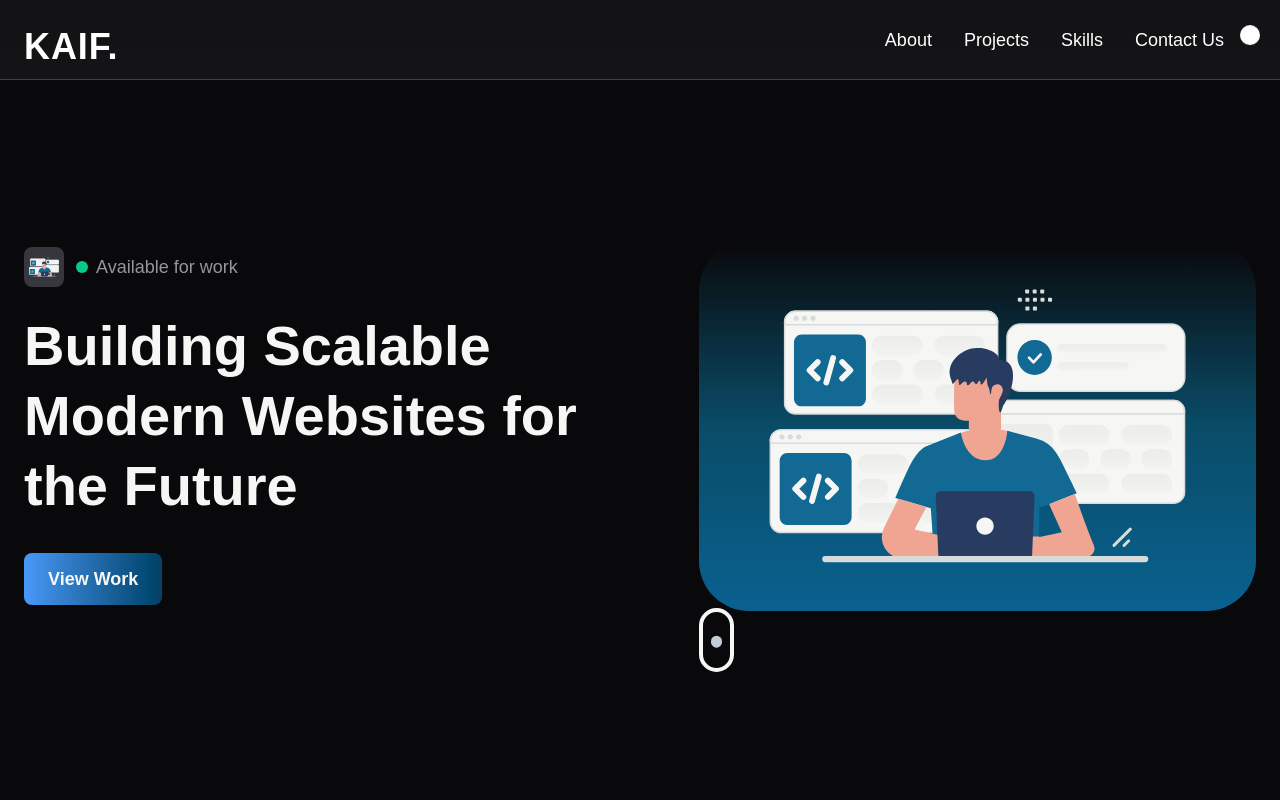
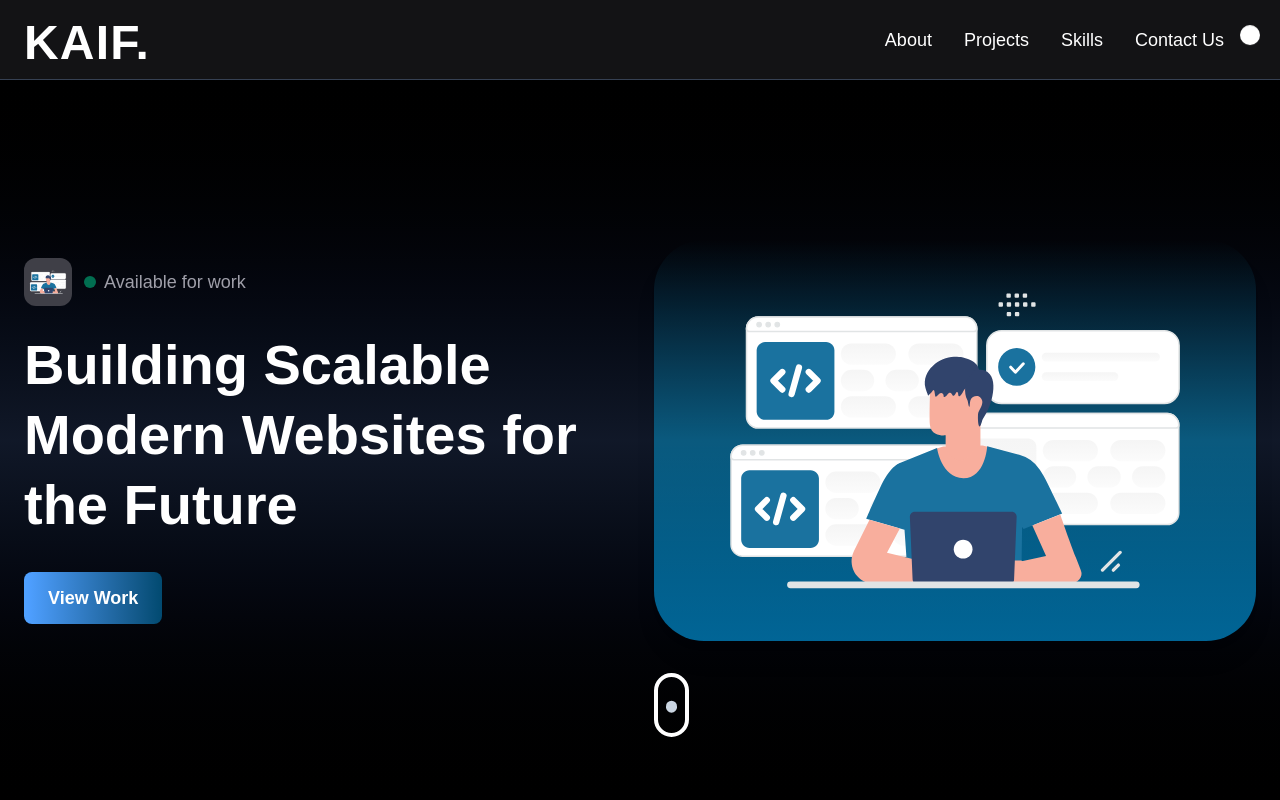
Before and after one commit to kaiwebcode/Kaif-Portfolio, a Next.js app: page / in a window 1280 px wide. Shown: the top 800 px of the page. Built offline with nearby package versions, Linux system fonts and the light colour scheme.

Commit message:
Code Initial

```diff
--- a/app/components/Experience.tsx
+++ b/app/components/Experience.tsx
@@ -35,10 +35,10 @@ const ExperienceCard = ({ experience }: { experience: ExperienceType }) => {
                 <div className='flex justify-center items-center w-full h-full '>
                     <Image
                         src={experience.icon.startsWith("/") ? experience.icon : `/assets/${experience.icon}`}
-                        alt={experience.company_name}
-                        width={60} // Adjust size as needed
-                        height={60} // Adjust size as needed
-                        className='w-[60%] h-[60%] object-contain text-white'
+                        alt={experience.title}
+                        width={70} // Adjust size as needed
+                        height={70} // Adjust size as needed
+                        className='w-[70%] h-[70%] object-contain text-white'
                     />
                 </div>
             }
@@ -75,7 +75,7 @@ const Experience = () => {
 
             <div className='mt-10 flex flex-col'>
                 <VerticalTimeline>
-                    {experiences.map((experience: ExperienceType, index: number) => (
+                    {experiences.map((experience, index: number) => (
                         <ExperienceCard key={`experience-${index}`} experience={experience} />
                     ))}
                 </VerticalTimeline>
--- a/app/components/Header.tsx
+++ b/app/components/Header.tsx
@@ -25,7 +25,7 @@ function Header() {
                 <div className="max-w-screen-2xl w-full mx-auto flex justify-between items-center">
                     {/* Logo */}
                     <h1 className="font-bold text-white">
-                    <Link href="/" className="text-4xl tracking-wide">KAIF.</Link>
+                        <Link href="/" className="lg:text-5xl text-4xl tracking-wide">KAIF.</Link>
                     </h1>
 
                     {/* Desktop Navigation */}
--- a/app/components/Hero.tsx
+++ b/app/components/Hero.tsx
@@ -18,13 +18,18 @@ function Hero() {
     }
   }, []);
 
+  const scrollToAbout = (e: React.MouseEvent<HTMLAnchorElement, MouseEvent>) => {
+    e.preventDefault();
+    const aboutSection = document.querySelector("#about");
+    if (aboutSection) {
+      aboutSection.scrollIntoView({ behavior: "smooth", block: "start" });
+    }
+  };
+
   return (
-    <section className="text-white mix-blend-difference py-10 lg:py-48">
+    <section className="relative text-white py-16 lg:py-48 bg-gradient-to-b from-black via-gray-900 to-black">
       <div className="flex flex-col-reverse lg:flex-row items-center gap-12 px-6 mx-auto lg:gap-16 xl:max-w-7xl">
-        {/* <div className="flex flex-col justify-center items-center mt-5">
-          <div className="w-5 h-5 rounded-full bg-[#915eff]" />
-          <div className="w-1 sm:h-80 h-20 bg-violet-500 rounded-b-4xl" />
-        </div> */}
+
         {/* Left Section - Text */}
         <motion.div
           initial={{ opacity: 0, x: -50 }}
@@ -33,35 +38,19 @@ function Hero() {
           className="text-center lg:text-left"
         >
           <div className="flex items-center justify-center lg:justify-start gap-3">
-            {/* Avatar Icon */}
-            <figure className="w-10 h-10 rounded-lg overflow-hidden bg-zinc-700">
-              <Image
-                src={Coder}
-                width={100}
-                height={100}
-                alt="Coder Icon"
-                className="w-full h-full "
-              />
+            <figure className="w-12 h-12 rounded-xl overflow-hidden bg-zinc-700">
+              <Image src={Coder} width={100} height={100} alt="Coder Icon" className="w-full h-full" />
             </figure>
-
-            {/* Availability Badge */}
             <div className="flex items-center gap-2 text-zinc-400 text-lg">
-              <span className="relative w-3 h-3 rounded-full bg-emerald-400">
-                <span className="absolute inset-0 w-3 h-3 rounded-full bg-emerald-400 animate-ping"></span>
-              </span>
+              <span className="relative w-3 h-3 rounded-full bg-emerald-400 animate-pulse"></span>
               Available for work
             </div>
           </div>
-
-          {/* Hero Heading with GSAP Animation */}
-          <h1 ref={textRef} className="mt-6 text-4xl font-bold leading-tight md:text-5xl lg:text-6xl">
-            <span className="block">Building Scalable</span>
-            <span className="block">Modern Websites for the Future</span>
+          <h1 ref={textRef} className="mt-6 text-3xl font-extrabold leading-tight md:text-5xl lg:text-6xl">
+            <span className="block text-white">Building Scalable</span>
+            <span className="block text-white">Modern Websites for the Future</span>
           </h1>
-
-          {/* Call to Action Buttons */}
           <div className="mt-8 flex items-center justify-center lg:justify-start gap-4">
-            {/* <CustomButton text="Hire Me" /> */}
             <CustomButton text="View Work" />
           </div>
         </motion.div>
@@ -72,28 +61,23 @@ function Hero() {
           animate={{ opacity: 1, y: 0 }}
           transition={{ duration: 0.6, ease: "easeOut" }}
         >
-          <figure className="relative w-full max-w-md mx-auto lg:max-w-3xl bg-gradient-to-t from-sky-500/60 via-sky-400/40 to-transparent rounded-[50px] overflow-hidden shadow-lg">
-            <Image src={Coder} width={700} height={800} alt="Coder Image" className="w-full" />
+          <figure className="relative w-full max-w-md mx-auto lg:max-w-4xl bg-gradient-to-t from-sky-500/60 via-sky-400/40 to-transparent rounded-[50px] overflow-hidden shadow-xl">
+            <Image src={Coder} width={800} height={800} alt="Coder Image" className="w-full" />
           </figure>
-          <div className='absolute xs:bottom-10 bottom-32 flex justify-center items-center'>
-            <a href='#about'>
-              <div className='w-[35px] h-[64px] rounded-3xl border-4 border-secondary flex justify-center items-start p-2'>
+
+          {/* Animated Scroll Indicator */}
+          <div className="absolute xs:bottom-10 bottom-24 flex justify-center items-center ">
+            <a href="#about" onClick={scrollToAbout}>
+              <div className="w-[35px] h-[64px] rounded-3xl border-4 border-secondary flex justify-center items-start p-2">
                 <motion.div
-                  animate={{
-                    y: [0, 24, 0],
-                  }}
-                  transition={{
-                    duration: 1.5,
-                    repeat: Infinity,
-                    repeatType: "loop",
-                  }}
-                  className='w-3 h-3 rounded-full bg-slate-300 mb-1'
+                  animate={{ y: [0, 24, 0] }}
+                  transition={{ duration: 1.5, repeat: Infinity, repeatType: "loop" }}
+                  className="w-3 h-3 rounded-full bg-slate-300 mb-1"
                 />
               </div>
             </a>
           </div>
         </motion.div>
-
       </div>
     </section>
   );
--- a/app/components/Works.tsx
+++ b/app/components/Works.tsx
@@ -38,59 +38,62 @@ const ProjectCard = ({
                 tiltMaxAngleY={45}
                 scale={1}
                 transitionSpeed={450}
-                className="bg-zinc-800 p-3 rounded-2xl sm:w-[360px] w-full"
+                className="bg-zinc-800 rounded-2xl sm:w-[360px] w-full shadow-2xl hover:shadow-2xl hover:shadow-sky-800 transition-shadow"
             >
-                <div className="relative w-full h-[230px] reveal-up">
+                <div className="relative w-full h-[230px] reveal-up ">
                     <Image
                         src={image}
                         alt="project_image"
                         width={400}
                         height={300}
-                        className="w-full h-full object-fill rounded-lg hover:scale-3d"
+                        className="w-full h-full object-fill rounded-lg hover:scale-3d "
                         unoptimized={image.startsWith("http")} // ✅ Fix for external images
                     />
                 </div>
 
-                <div className="mt-5">
+            <div className="p-3">
+
+                <div className="mt-2">
                     <h3 className="text-white font-bold text-[24px]">{name}</h3>
                     <p className="mt-2 text-secondary text-[14px]">{description}</p>
                 </div>
 
-                <div className="flex gap-2">
+                <div className="flex gap-2 mb-2">
                     <div
                         onClick={() => window.open(source_code_link, "_blank")}
                         className="black-gradient w-10 h-10 rounded-full flex justify-center items-center cursor-pointer border mt-3 hover:bg-black "
-                    >
+                        >
                         <Image
                             src={github}
                             alt="source code"
                             width={20}
                             height={20}
                             className="object-contain"
-                        />
+                            />
                     </div>
                     <div
                         onClick={() => window.open(projects_link, "_blank")}
                         className="black-gradient w-10 h-10 rounded-full flex justify-center items-center cursor-pointer border mt-3 hover:bg-black"
-                    >
+                        >
                         <Image
                             src={rocketLaunch}
                             alt="project link"
                             width={20}
                             height={20}
                             className="object-contain filter invert brightness-0"
-                        />
+                            />
                     </div>
                         {/* <p className="mt-5">Live</p> */}
                 </div>
 
-                <div className="mt-2 flex flex-wrap gap-2">
+                <div className=" flex flex-wrap gap-2">
                     {tags.map((tag) => (
                         <p key={`${name}-${tag.name}`} className={`text-[14px] ${tag.color}`}>
                             #{tag.name}
                         </p>
                     ))}
                 </div>
+                    </div>
             </Tilt>
         </motion.div>
     );
@@ -120,7 +123,7 @@ const Works = () => {
                 {projects.map((project, index) => (
                     <ProjectCard key={`project-${index}`} index={index} {...project} />
                 ))}
-                <Link href='/projects' className="mx-auto">
+                <Link href='/projects' className="mx-auto mt-10">
                 <CustomButton text="View More Projects" />
                 </Link>
             </div>
--- a/app/page.tsx
+++ b/app/page.tsx
@@ -69,6 +69,7 @@ export default function Home() {
 
       {/* <div className='bg-hero-pattern bg-cover bg-no-repeat bg-center'> */}
       <Hero />
+
       {/* </div> */}
       <About />
       <Animation />
```
Also changed, not shown: app/utills/index.ts (+18 -24 lines). Lines whose indentation alone changed are shown as unchanged.
